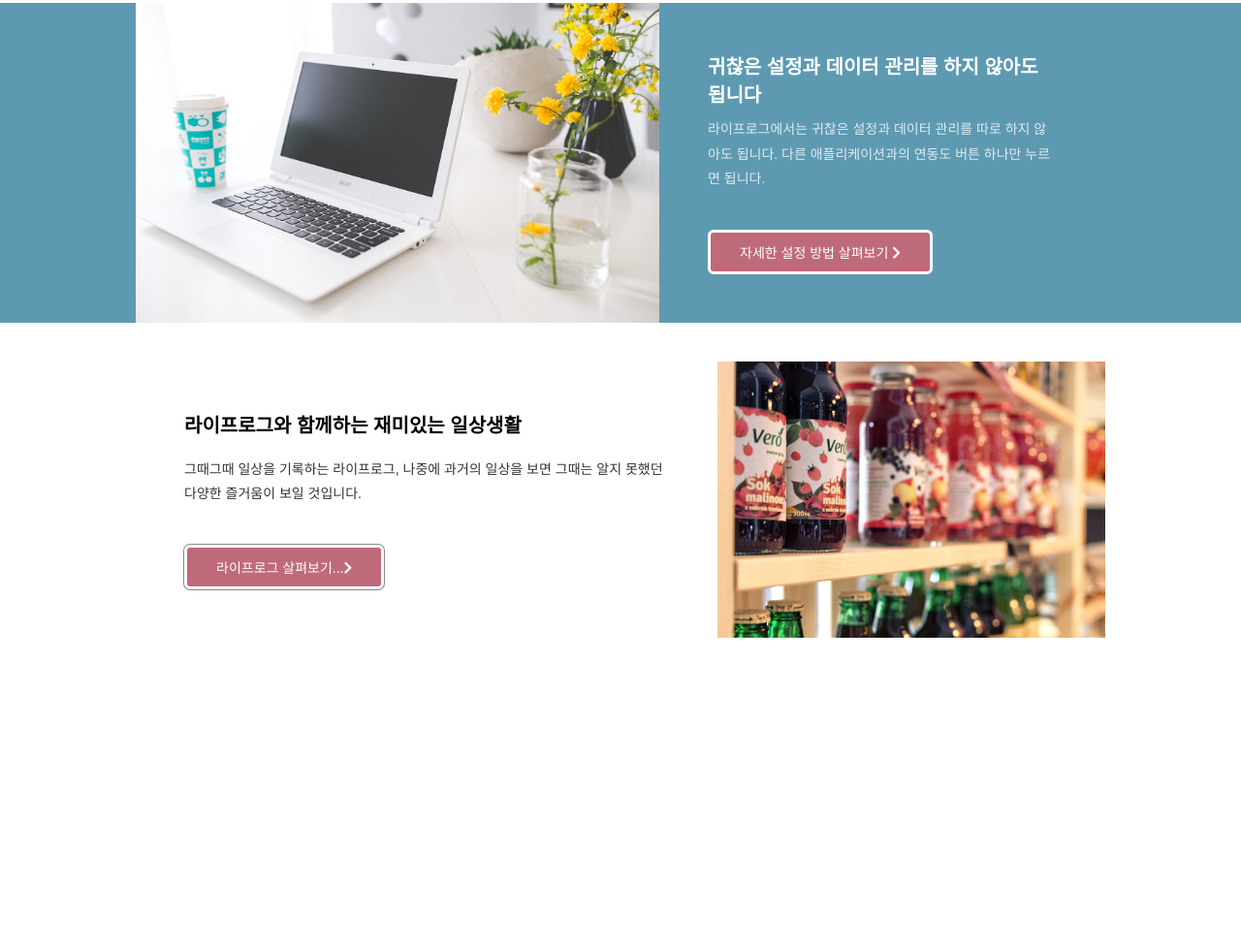
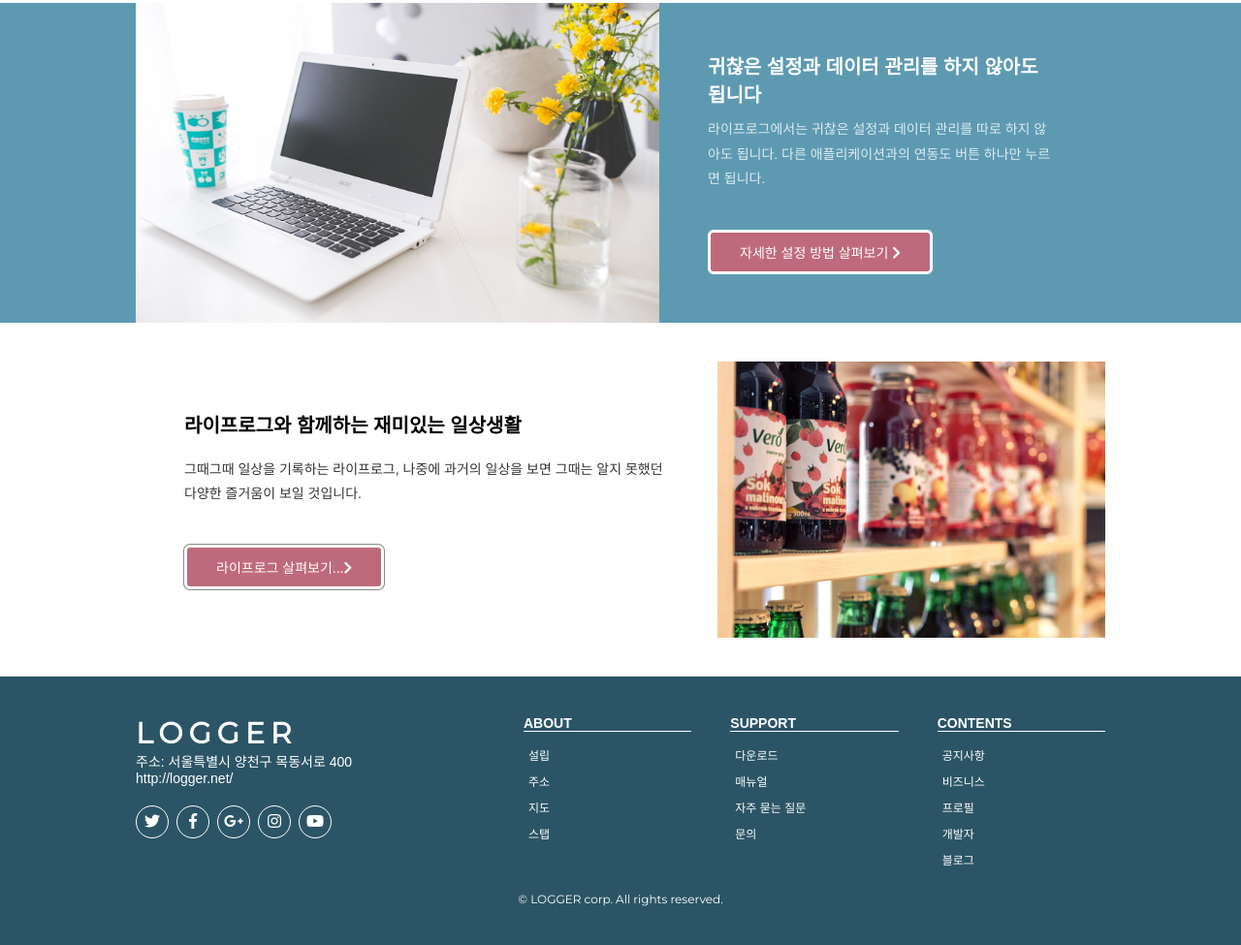
Before and after one commit to ChaeWonKong/html-css-study, a plain HTML site: page index.html in a window 1280 px wide. Shown: the part 1184-2159 px from the top of the page at 97% size. Before the commit the page ends 1882 px from the top, so only its background shows below. Drawn offline with Linux system fonts and the light colour scheme.

Commit message:
Add footer

```diff
--- a/index.html
+++ b/index.html
@@ -8,6 +8,19 @@
 	<link rel="stylesheet" href="style.css">
 
 	<link rel="stylesheet" href="https://use.fontawesome.com/releases/v5.0.12/css/all.css" integrity="sha384-G0fIWCsCzJIMAVNQPfjH08cyYaUtMwjJwqiRKxxE/rx96Uroj1BtIQ6MLJuheaO9" crossorigin="anonymous">
+
+	<style>
+        .sr-only {
+            position: absolute;
+            width: 1px;
+            height: 1px;
+            padding: 0;
+            margin: -1px;
+            overflow: hidden;
+            clip: rect(0, 0, 0, 0);
+            border: 0;
+        }
+    </style>
 
 </head>
 <body>
@@ -76,5 +89,84 @@
 	    </div>
 	</section>
 
+	<footer>
+	    <div class="container">
+	        <div class="footA">
+	            <h2>LOGGER</h2>
+	            <p>
+	                주소: 서울특별시 양천구 목동서로 400<br>
+	                <a href="http://logger.net/">http://logger.net/</a>
+	            </p>
+
+	            <nav class="footD">
+                <ul>
+                    <li><a href="#">
+	                    <span class="fab fa-twitter" title="Twitter"></span>
+	                </a>
+                    </li>
+
+                    <li><a href="#">
+	                    <span class="fab fa-facebook-f" title="Facebook"></span>
+	                </a>
+                    </li>
+
+                    <li><a href="#">
+	                    <span class="fab fa-google-plus-g" title="Google Plus"></span>
+	                </a>
+                    </li>
+
+                    <li><a href="#">
+	                    <span class="fab fa-instagram" title="Instagram"></span>
+	                </a>
+                    </li>
+
+                    <li><a href="#">
+	                    <span class="fab fa-youtube" title="YouTube"></span>
+	                </a>
+                    </li>
+                </ul>
+
+	            </nav>
+	        </div>
+
+	        <nav class="footB">
+	            <div>
+	                <h3>ABOUT</h3>
+	                <ul>
+	                    <li><a href="#">설립</a></li>
+	                    <li><a href="#">주소</a></li>
+	                    <li><a href="#">지도</a></li>
+	                    <li><a href="#">스탭</a></li>
+	                </ul>
+	            </div>
+
+	            <div>
+	                <h3>SUPPORT</h3>
+	                <ul>
+	                    <li><a href="#">다운로드</a></li>
+	                    <li><a href="#">매뉴얼</a></li>
+	                    <li><a href="#">자주 묻는 질문</a></li>
+	                    <li><a href="#">문의</a></li>
+	                </ul>
+	            </div>
+
+	            <div>
+	                <h3>CONTENTS</h3>
+	                <ul>
+	                    <li><a href="#">공지사항</a></li>
+	                    <li><a href="#">비즈니스</a></li>
+	                    <li><a href="#">프로필</a></li>
+	                    <li><a href="#">개발자</a></li>
+	                    <li><a href="#">블로그</a></li>
+	                </ul>
+	            </div>
+	        </nav>
+
+	        <div class="footC">
+	            &copy; LOGGER corp. All rights reserved.
+	        </div>
+	    </div>
+	</footer>
+
 </body>
 </html>
--- a/style.css
+++ b/style.css
@@ -4,7 +4,7 @@
 :root {
 	--main-color: #5D9AB2;
 	--accent-color: #BF6A7A;
-	--dark-color: #2B5566;
+	--dark-main-color: #2B5566;
 	--text-bright-color: #fff;
     --icon-color: #fff;
     --icon-bk-color: #ddd;
@@ -220,6 +220,109 @@ body {
     background-size: cover;
 }
 
+/* footer */
+footer {
+    color: #fff;
+    color: var(--text-bright-color);
+    background-color: #2B5566;
+    background-color: var(--dark-main-color);
+}
+
+footer .container {
+    padding: 40px 20px;
+}
+
+/* footerA: Site Info */
+.footA {
+    margin-bottom: 30px;
+}
+
+.footA h2{
+    margin-top: 0;
+    margin-bottom: 0;
+    font-family: 'Montserrat', sans-serif;
+    font-size: 30px;
+    letter-spacing: 0.2em;
+}
+
+.footA p {
+    margin-top: 0;
+    margin-bottom: 0;
+    font-size: 14px;
+}
+
+.footA a {
+    color: inherit;
+    text-decoration: none;
+}
+
+/* footerB: footer menu */
+.footB div {
+    margin-bottom: 20px;
+}
+.footB h3 {
+    margin-top: 0;
+    margin-bottom: 10px;
+    border-bottom: 1px solid currentcolor;
+    font-size: 14px;
+}
+
+.footB ul{
+    margin: 0;
+    padding: 0;
+    list-style: none;
+}
+
+.footB a {
+    display: block;
+    padding: 5px;
+    color: inherit;
+    font-size: 12px;
+    text-decoration: none;
+}
+
+.footB a:hover {
+    background-color: rgba(0, 0, 0, 0.3);
+}
+
+/* footerC: copyrights*/
+.footC {
+    font-size: 12px;
+    text-align: center;
+    font-family: "Montserrat", sans-serif;
+}
+
+/* footerD: SNS menu */
+.footD {
+    margin-top: 20px;
+}
+
+.footD ul{
+    display: flex;
+    margin: 0;
+    padding: 0;
+    list-style: none;
+}
+
+.footD a {
+    display: block;
+    margin-right: 8px;
+    padding: 0;
+    color: inherit;
+    font-size: 16px;
+    text-decoration: none;
+    border: 1px solid currentcolor;
+    width: 2em;
+    line-height: 2em;
+    border-radius: 50%;
+    text-align: center;
+}
+
+.footD a:hover {
+    background-color: rgba(0, 0, 0, 0.3);
+}
+
+/* Minumum 768px width */
 @media (min-width: 768px) {
 	.conA h1 {
 		font-size: 115px;
@@ -275,4 +378,34 @@ body {
         flex: 1;
         padding: 50px;
     }
+
+    footer .container {
+        display: flex;
+        flex-wrap: wrap;
+        max-width: 1000px;
+        max-width: var(--large-width);
+        margin-left: auto;
+        margin-right: auto;
+    }
+
+    .footA {
+        flex: 0 0 40%;
+    }
+
+    .footB {
+        display: flex;
+        flex: 0 0 60%
+    }
+
+    .footB div {
+        flex: 1;
+    }
+
+    .footB div:not(:first-child) {
+        margin-left: 40px;
+    }
+
+    .footC {
+        flex: 0 0 100%;
+    }
 }
```
